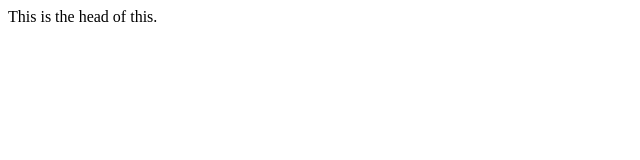
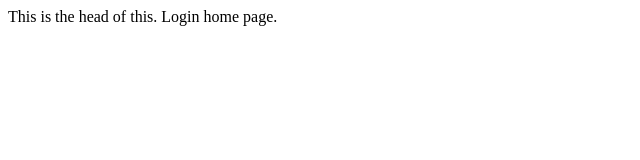
Before and after one commit to UrDevopsEngr13/mynewapp, a plain HTML site: page index.html in a window 1280 px wide. Shown: the whole page, without its empty margins (0-640 px from the left). Drawn offline with Linux system fonts and the light colour scheme.

Commit message:
Edit index.html create new txt file.

```diff
--- a/index.html
+++ b/index.html
@@ -7,5 +7,6 @@
 </head>
 <body>
     This is the head of this.
+    Login home page.
 </body>
 </html>
```
Also changed, not shown: newfile1.txt (added).
